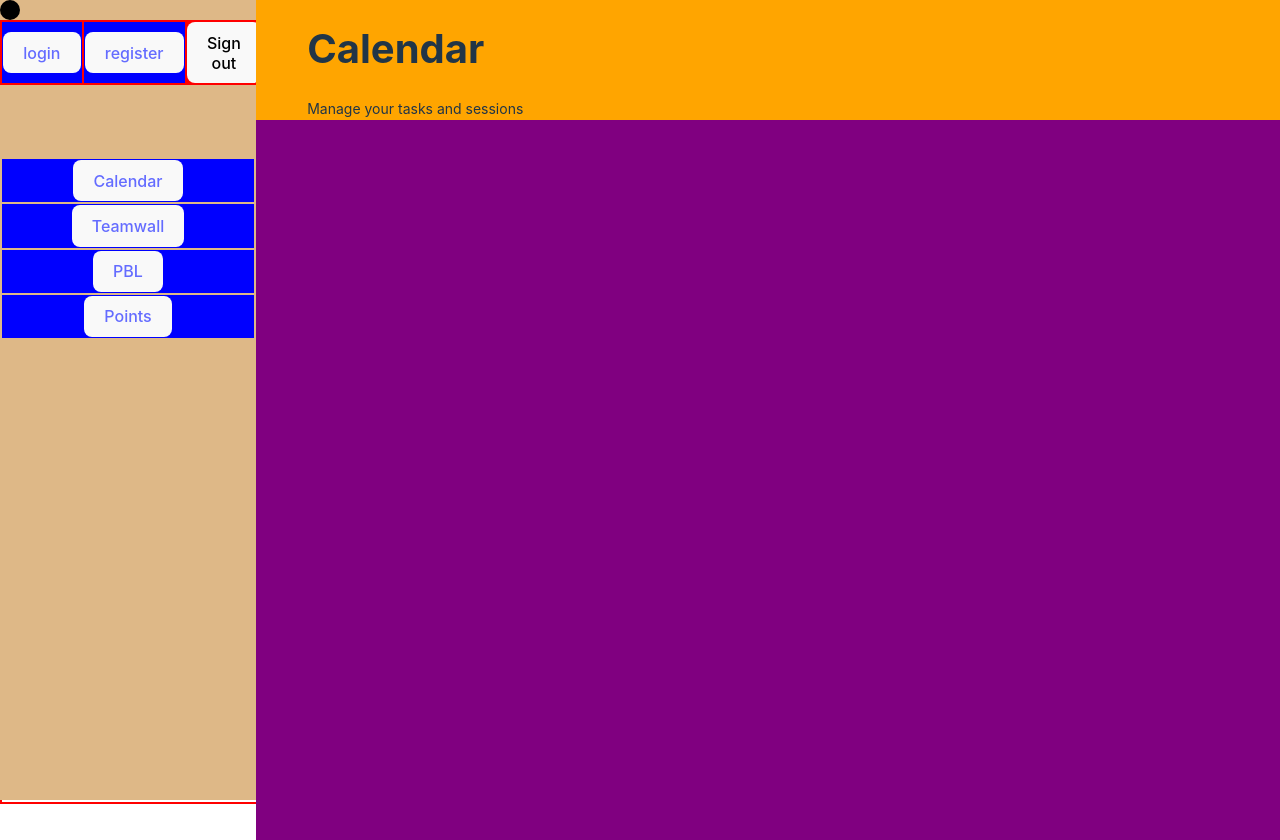
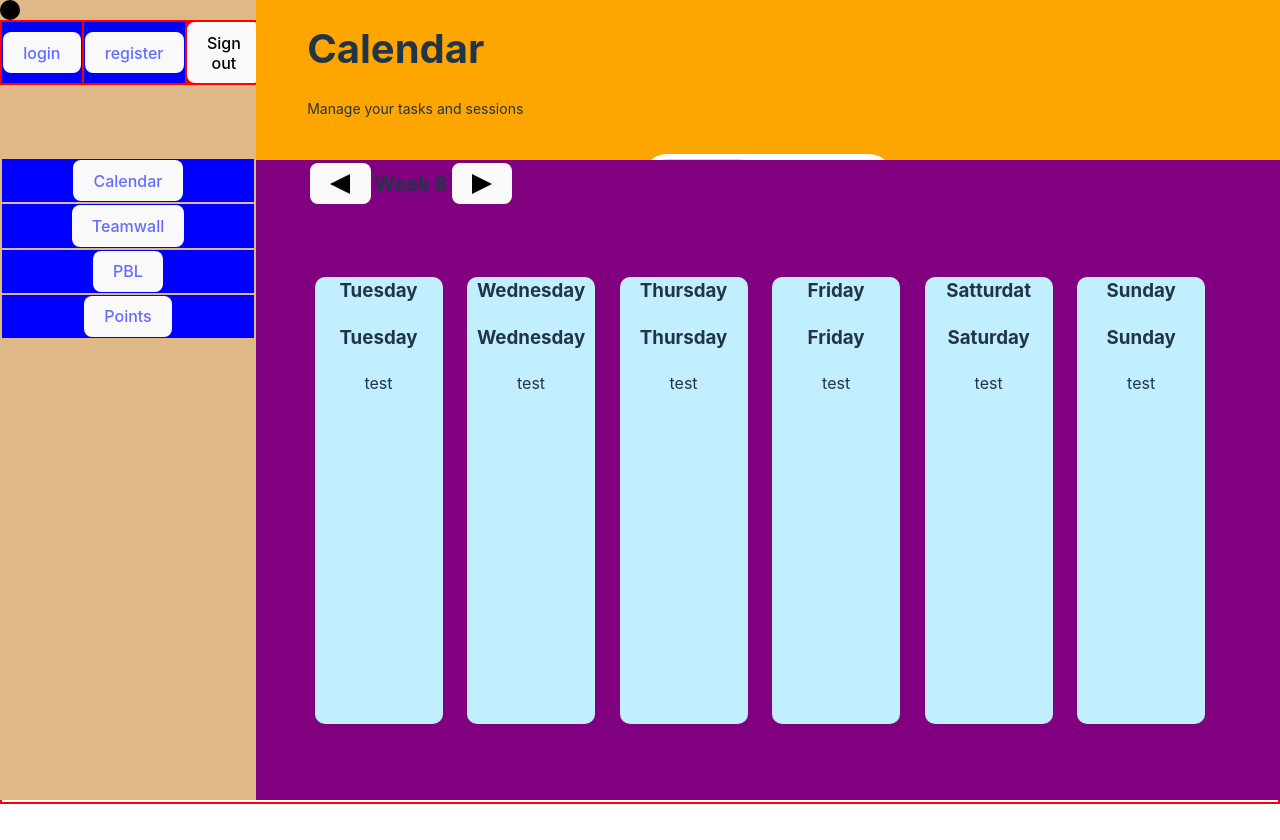
Before and after one commit to leongroth/Grouper, a React (Vite) app: page /Calendar in a window 1280 px wide. Shown: the top 840 px of the page. After the commit the page ends 804 px from the top, so only its background shows below. Built offline with nearby package versions, Linux system fonts and the light colour scheme; no server answers; the database is empty.

Commit message:
css and calendar stuff

```diff
--- a/src/Calendar/Calendar.css
+++ b/src/Calendar/Calendar.css
@@ -29,6 +29,7 @@
     background-color: #c2efff;
     border-radius: 10px;
 }
+
 
 .monthDayCards {
     width: 100vW;
--- a/src/Calendar/Calendar.jsx
+++ b/src/Calendar/Calendar.jsx
@@ -16,6 +16,8 @@ export function Calendar(props) {
     const year = date.getFullYear()
     const months = ["January", "February", "March", "April", "May", "June", "July", "August", "September", "October", "November", "December"]
     const month = date.getMonth()
+    const today = date.getDate()
+    const currentDate = `${today}-${month + 1}-${year}`
 
     const [selectedYear, setSelectedYear] = useState(year)
     const [selectedMonth, setSelectedMonth] = useState(month)
@@ -114,6 +116,7 @@ export function Calendar(props) {
     const renderMonth = (id) => {
         var day = 0
         var style = "inactiveDayStyle"
+        var todayStyle = notCurrentDayStyle
         var dotStyle = inactivityStyle
         const data = []
         var date = `${day}-${selectedMonth + 1}-${selectedYear}`
@@ -136,9 +139,12 @@ export function Calendar(props) {
             dotStyle = activityStyle
         }
 
+        if(date == currentDate){
+            todayStyle = currentDayStyle
+        }
 
         return (
-            <div className={style} onClick={() => {setPopupDate(date), setPopupState(true), contentCollector(date)}}>
+            <div style={todayStyle} className={style} onClick={() => {setPopupDate(date), setPopupState(true), contentCollector(date)}}>
                 <div className="calendarDay">{day}</div>
                 <div style={dotStyle}></div>
             </div>
@@ -278,3 +284,11 @@ const inactivityStyle = {
     height: "20px",
     borderRadius: "20px",
 }
+
+const notCurrentDayStyle = {
+
+}
+
+const currentDayStyle = {
+    background: "#38caff"
+}
--- a/src/Calendar/CalendarContainerPage.css
+++ b/src/Calendar/CalendarContainerPage.css
@@ -1,7 +1,7 @@
 .TopContainer {
     background-color: orange;
     width: 100%;
-    height: 15%;
+    height: 20%;
     position: absolute;
     top: 0%;
 }
@@ -9,8 +9,43 @@
 .CalendarViewContainer {
     background-color: purple;
     position: absolute;
-    top: 15%;
+    top: 20%;
     left: 0%;
     width: 100%;
-    height: 90%;
+    height: 80%;
 }
+
+.button-box {
+    width: fit-content;
+    margin: 35px auto;
+    position: relative;
+    border-radius: 30px;
+    background-color: white;
+    height: 50px;
+}
+
+.toggle-btn {
+    padding: 10px 40px;
+    cursor: pointer;
+    background: transparent;
+    border: 0;
+    outline: none;
+    position: relative;
+    text-align: center;
+    top: 5px;
+
+}
+
+.btn {
+    position: absolute;
+    width: 110px;
+    height: 79%;
+    background-color: aquamarine;
+    border-radius: 30px;
+    transition: .5s;
+    top: 10%;
+}
+
+:focus {
+    outline: 0 !important;
+}
--- a/src/Calendar/CalendarContainerPage.jsx
+++ b/src/Calendar/CalendarContainerPage.jsx
@@ -1,23 +1,63 @@
 import { useState } from "react";
 import './CalendarContainerPage.css'
 import { Calendar } from "./Calendar";
+import { CalendarWeek } from "./CalendarWeekView";
 
 export function CalendarContainerPage() {
     const [isMonthView, setIsMonthView] = useState(false)
+    const [isWeekView, setIsWeekView] = useState(true)
 
+    const [toggleStyle, setToggleStyle] = useState(leftToggled)
+
+
+/*     <button onClick={() => {setIsMonthView(true)}}>View Calendar</button>
+    <button onClick={() => {setIsMonthView(false)}}>Close Calendar</button> */
+
+
+    const toggleLeft = () => {
+        setToggleStyle(leftToggled)
+        setIsMonthView(false)
+        setIsWeekView(true)
+    }
+    const toggleRight = () => {
+        setToggleStyle(rightToggled)
+        setIsMonthView(true)
+        setIsWeekView(false)
+    }
 
     return (
         <div>
             <div className="TopContainer">
                 <h1>Calendar</h1>
                 <p>Manage your tasks and sessions</p>
-                <button onClick={() => {setIsMonthView(true)}}>View Calendar</button>
-                <button onClick={() => {setIsMonthView(false)}}>Close Calendar</button>
+
+
+                <div className="form-box">
+                    <div className="button-box">
+                        <div className="btn" style={toggleStyle}></div>
+                        <button type="button" className="toggle-btn" onClick={toggleLeft} >Week</button>
+                        <button type="button" className="toggle-btn" onClick={toggleRight} >Month</button>
+                    </div>
+                </div>
+
+
+
+
             </div>
 
             <div className="CalendarViewContainer">
                 <Calendar trigger={isMonthView}/>
+                <CalendarWeek trigger={isWeekView}/>
             </div>
+
         </div>
     )
 }
+
+const leftToggled = {
+    left: '6px'
+}
+
+const rightToggled = {
+    left: '136px'
+}
--- /dev/null
+++ b/src/Calendar/CalendarWeekView.css
@@ -0,0 +1,14 @@
+
+.CalendarWeekBox {
+    width: 90%;
+    position: relative;
+    left: 5%;
+}
+
+.DayBox {
+    background-color: #c2efff;
+    width: 10vW;
+    max-width: 100%;
+    height: 50vh;
+    border-radius: 10px;
+}
--- /dev/null
+++ b/src/Calendar/CalendarWeekView.jsx
@@ -0,0 +1,106 @@
+import { useState } from "react";
+import './CalendarWeekView.css'
+
+export function CalendarWeek(props) {
+    const date = new Date()
+    const year = date.getFullYear()
+    const months = ["January", "February", "March", "April", "May", "June", "July", "August", "September", "October", "November", "December"]
+    const month = date.getMonth()
+    const today = date.getDate()
+    const currentDate = `${today}-${month + 1}-${year}`
+
+    const daysOfWeek = ["Monday", "Tuesday", "Wednesday", "Thursday", "Friday", "Saturday", "Sunday"]
+
+    const [selectedYear, setSelectedYear] = useState(year)
+    const [selectedMonth, setSelectedMonth] = useState(month)
+
+    const daysInMonth = (year, month) => new Date(year, month, 0).getDate()
+    const daysInMonthBefore = daysInMonth(selectedYear, selectedMonth)
+
+    var firstDay = (new Date(year, selectedMonth, 1)).getDay()
+        if (firstDay == 0) {
+            firstDay = 7
+        }
+
+    const weekday = (new Date(year, selectedMonth, today)).getDay()
+
+    const renderDate = (id) => {
+
+        return (
+            <div className="DayBox">
+                <h3>{daysOfWeek[id -1]}</h3>
+                <div>test</div>
+            </div>
+        )
+    }
+
+
+    return (props.trigger) ? (
+        <div className="calendarWeekPage">
+
+            <table className="MonthSelector">
+                <tr>
+                    <td>
+                        <button><div className="leftArrow"></div></button>
+                    </td>
+
+                    <td>
+                        <div className="monthTitle">Week 8</div>
+                    </td>
+
+                    <td>
+                        <button><div className="rightArrow"></div></button>
+                    </td>
+                </tr>
+            </table>
+
+            <br></br>
+            <br></br>
+
+            <table className="CalendarWeekBox">
+                <tr>
+                    <td>
+
+                    </td>
+                    <td>
+                        <div className="DayBox">
+                            <h3>Tuesday</h3>
+                            <div>{renderDate(2)}</div>
+                        </div>
+                    </td>
+                    <td>
+                        <div className="DayBox">
+                            <h3>Wednesday</h3>
+                            <div>{renderDate(3)}</div>
+                        </div>
+                    </td>
+                    <td>
+                        <div className="DayBox">
+                            <h3>Thursday</h3>
+                            <div>{renderDate(4)}</div>
+                        </div>
+                    </td>
+                    <td>
+                        <div className="DayBox">
+                            <h3>Friday</h3>
+                            <div>{renderDate(5)}</div>
+                        </div>
+                    </td>
+                    <td>
+                        <div className="DayBox">
+                            <h3>Satturdat</h3>
+                            <div>{renderDate(6)}</div>
+                        </div>
+                    </td>
+                    <td>
+                        <div className="DayBox">
+                            <h3>Sunday</h3>
+                            <div>{renderDate(7)}</div>
+                        </div>
+                    </td>
+                </tr>
+
+            </table>
+        </div>
+    ) : ""
+}
```
